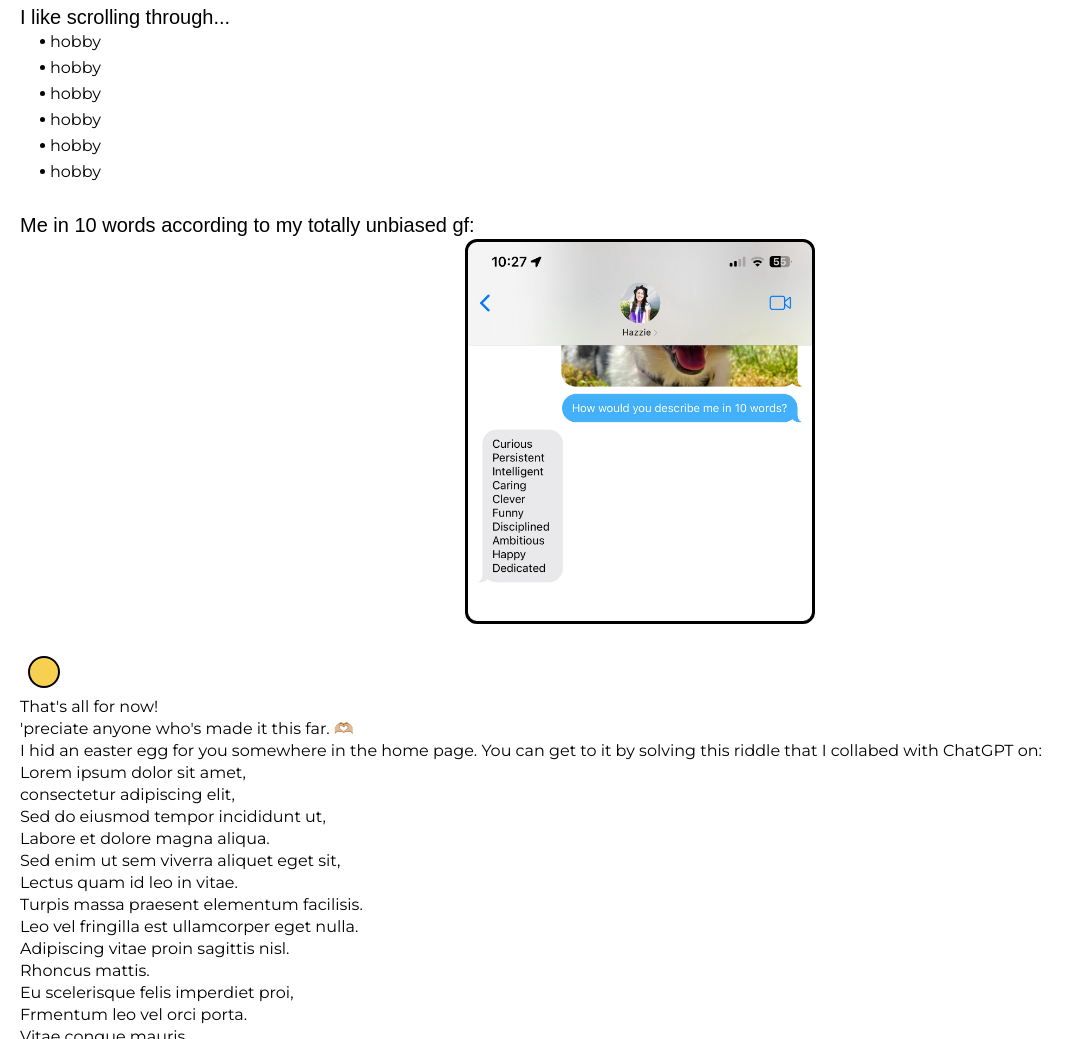
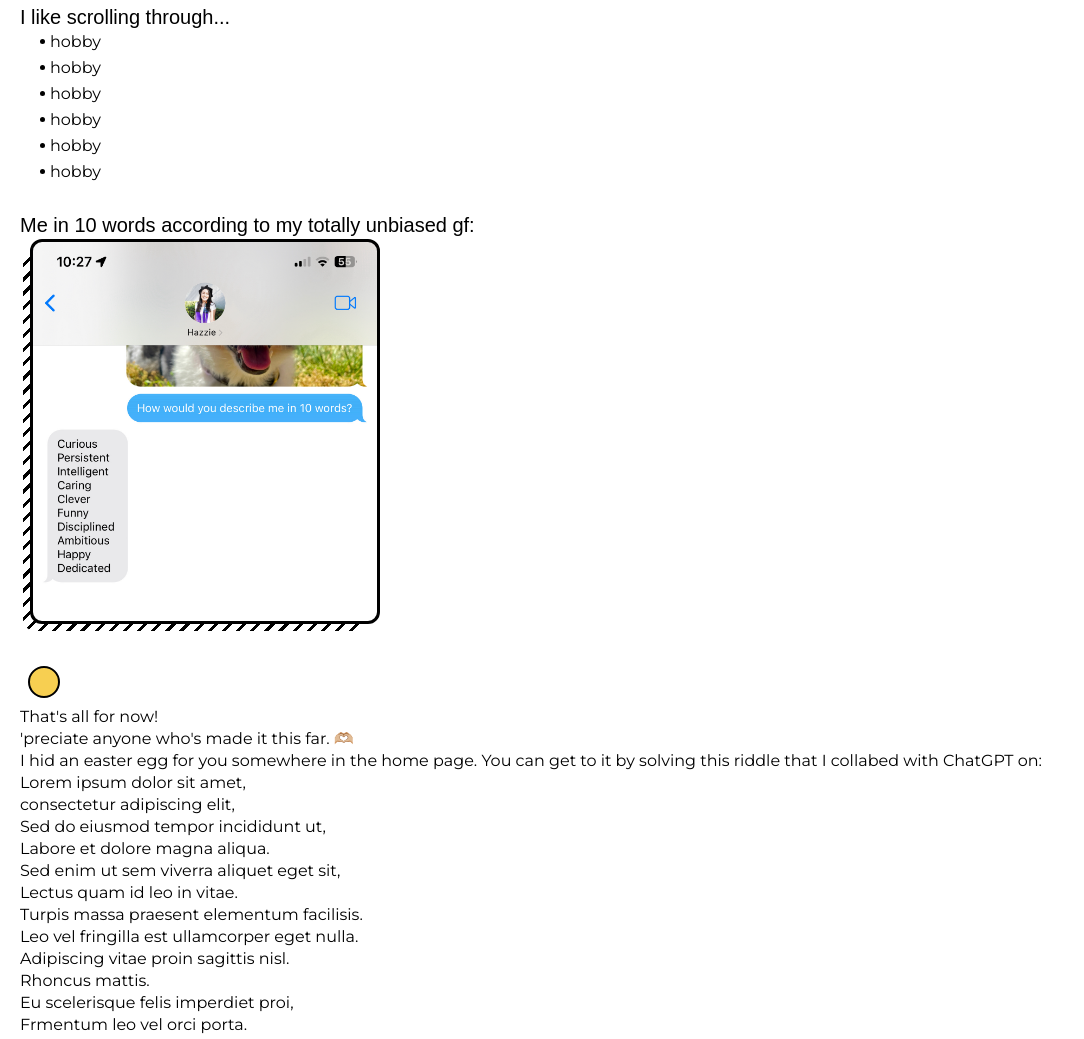
Before and after one commit to jongranados/portfolio, an Astro site: page /about in a window 1280 px wide. Shown: the part 1361-2400 px from the top of the page, without its empty margins (0-1084 px from the left). Built offline with nearby package versions, Linux system fonts and the light colour scheme; Astro itself is replaced by a stand-in of ours; some icons are missing; a web font is replaced by a local one.

Commit message:
feat: implement depth element behind ten word component

```diff
--- a/src/pages/about.astro
+++ b/src/pages/about.astro
@@ -139,9 +139,13 @@ import Layout from "../layouts/Layout.astro";
 			</ul>
 		</div>
 
-		<div class="w-full">
+		<div>
 			<h3 class="font-bayon text-xl">Me in 10 words according to my totally unbiased gf:</h3>
-			<div class="content-[''] max-w-[350px] aspect-[10/11] mx-auto border-black border-[3px] rounded-xl bg-tenWords bg-cover bg-top bg-no-repeat" />
+			<div class="relative ml-[10px] mb-[10px] max-w-[350px] aspect-[10/11] mx-auto border-black border-[3px] rounded-xl bg-tenWords bg-cover bg-top bg-no-repeat">
+				<div
+					class="absolute inset-[10px_10px_-10px_-10px] content-[''] rounded-xl bg-[repeating-linear-gradient(-45deg,black_0_3px,transparent_0_10px)] z-[-1]"
+				/>
+			</div>
 		</div>
 
 		<div>
```
